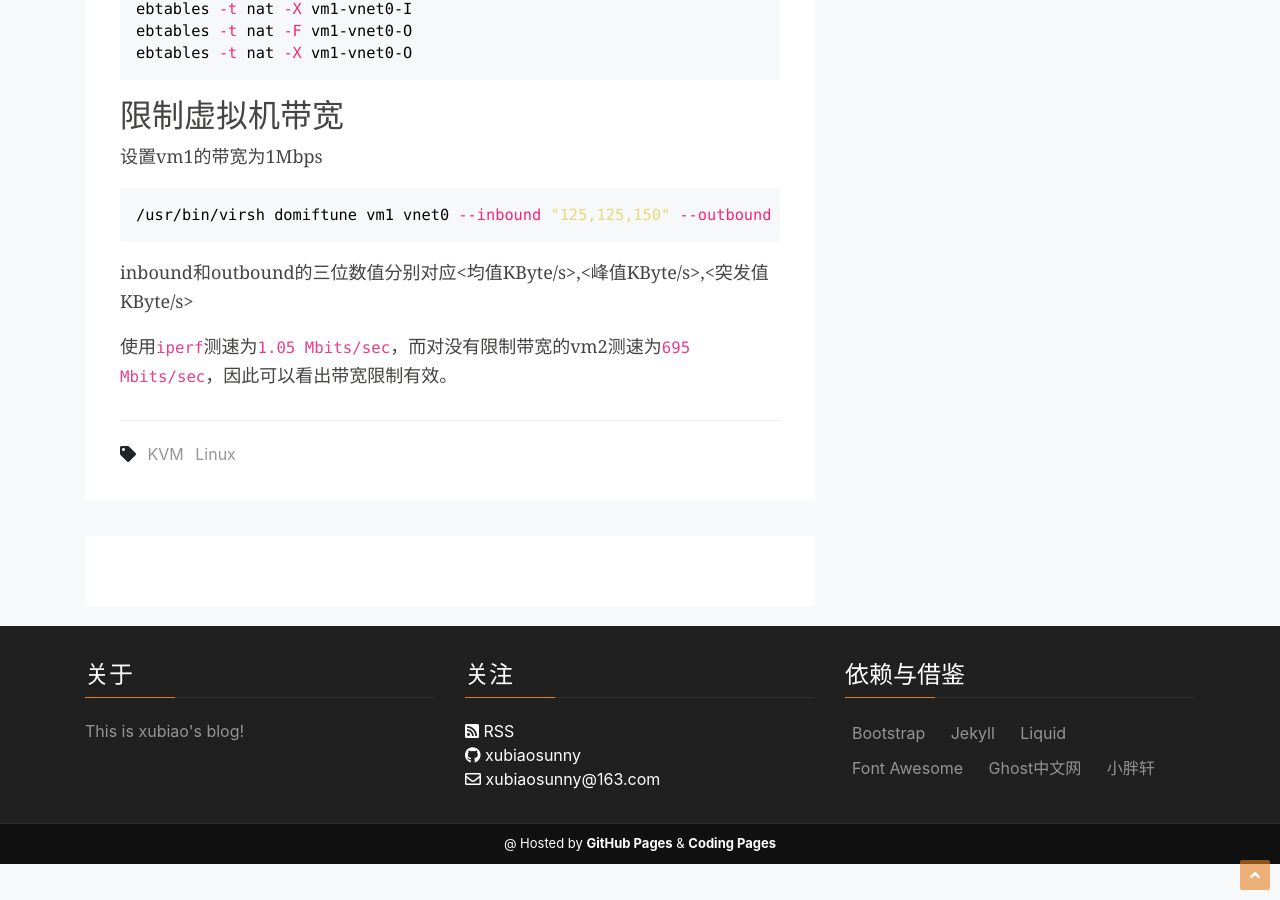
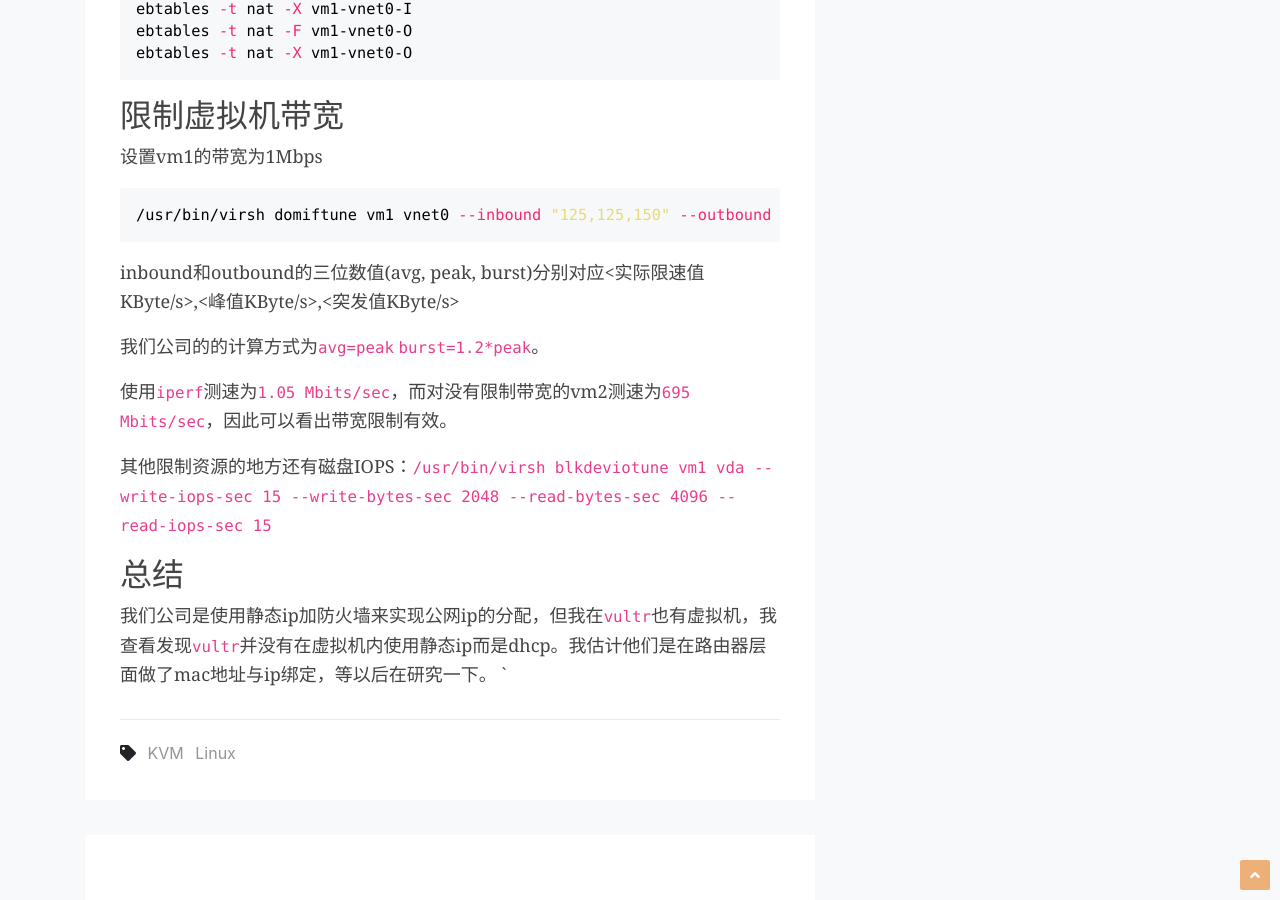
Before and after one commit to xubiaosunny/xubiaosunny.github.io, a Jekyll site: the page built from _posts/KVM/2019-04-08-kvm_public_network_configure.md, in a window 1280 px wide and 900 px high, scrolled down 1934 px. Built offline with Jekyll 4.4.1, drawn with Linux system fonts in a browser that asks for light colours; comment, search, counter and statistics services are not loaded.

Commit message:
KVM网络配置之公网

````diff
--- a/_posts/KVM/2019-04-08-kvm_public_network_configure.md
+++ b/_posts/KVM/2019-04-08-kvm_public_network_configure.md
@@ -94,6 +94,15 @@ ebtables -t nat -X vm1-vnet0-O
 /usr/bin/virsh domiftune vm1 vnet0 --inbound "125,125,150" --outbound "125,125,150" --live
 ```
 
-inbound和outbound的三位数值分别对应<均值KByte/s>,<峰值KByte/s>,<突发值KByte/s>
+inbound和outbound的三位数值(avg, peak, burst)分别对应<实际限速值KByte/s>,<峰值KByte/s>,<突发值KByte/s>
+
+我们公司的的计算方式为`avg=peak` `burst=1.2*peak`。
 
 使用`iperf`测速为`1.05 Mbits/sec`，而对没有限制带宽的vm2测速为`695 Mbits/sec`，因此可以看出带宽限制有效。
+
+> 其他限制资源的地方还有磁盘IOPS：`/usr/bin/virsh blkdeviotune vm1 vda --write-iops-sec 15 --write-bytes-sec 2048 --read-bytes-sec 4096 --read-iops-sec 15`
+
+## 总结
+
+我们公司是使用静态ip加防火墙来实现公网ip的分配，但我在`vultr`也有虚拟机，我查看发现`vultr`并没有在虚拟机内使用静态ip而是dhcp。我估计他们是在路由器层面做了mac地址与ip绑定，等以后在研究一下。
+`
````
